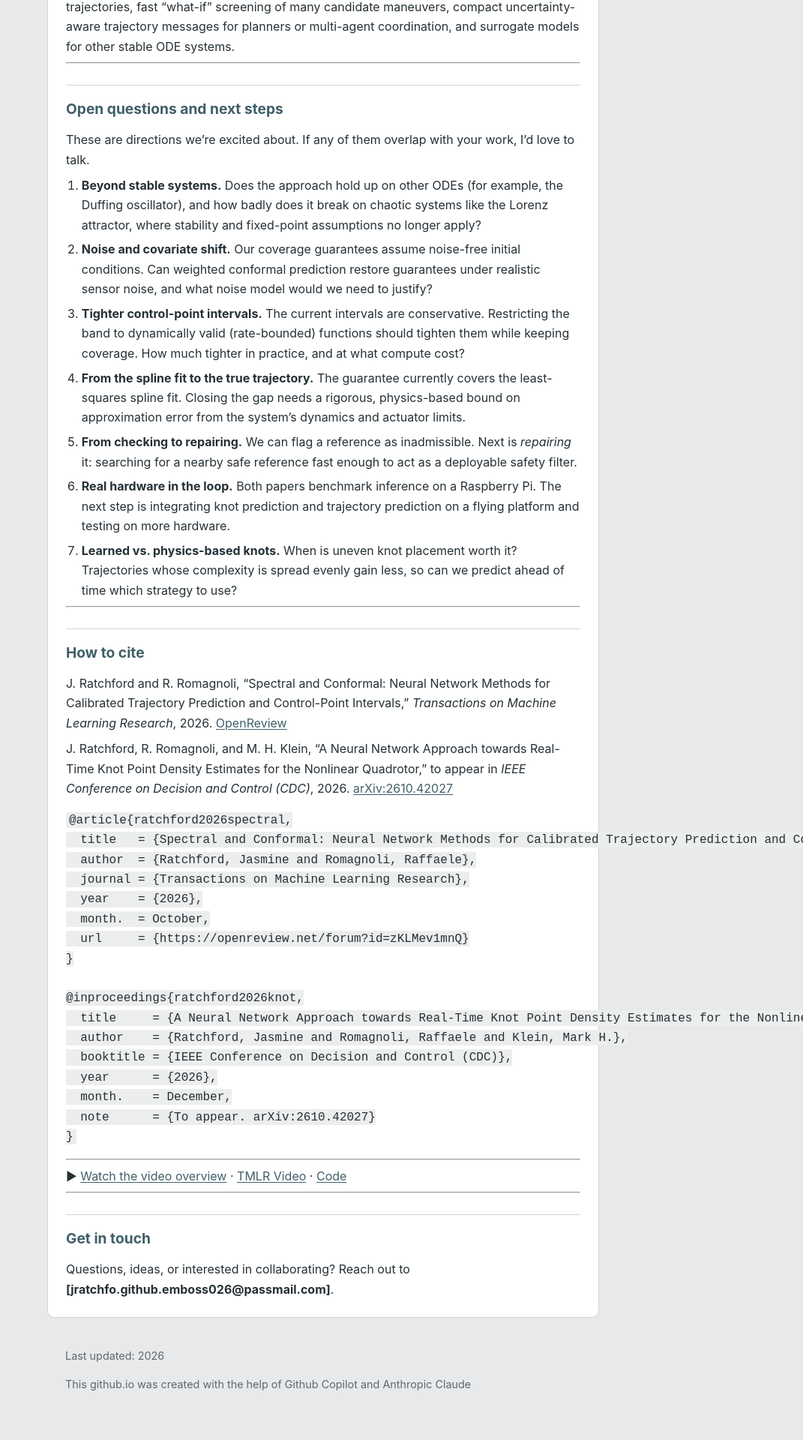
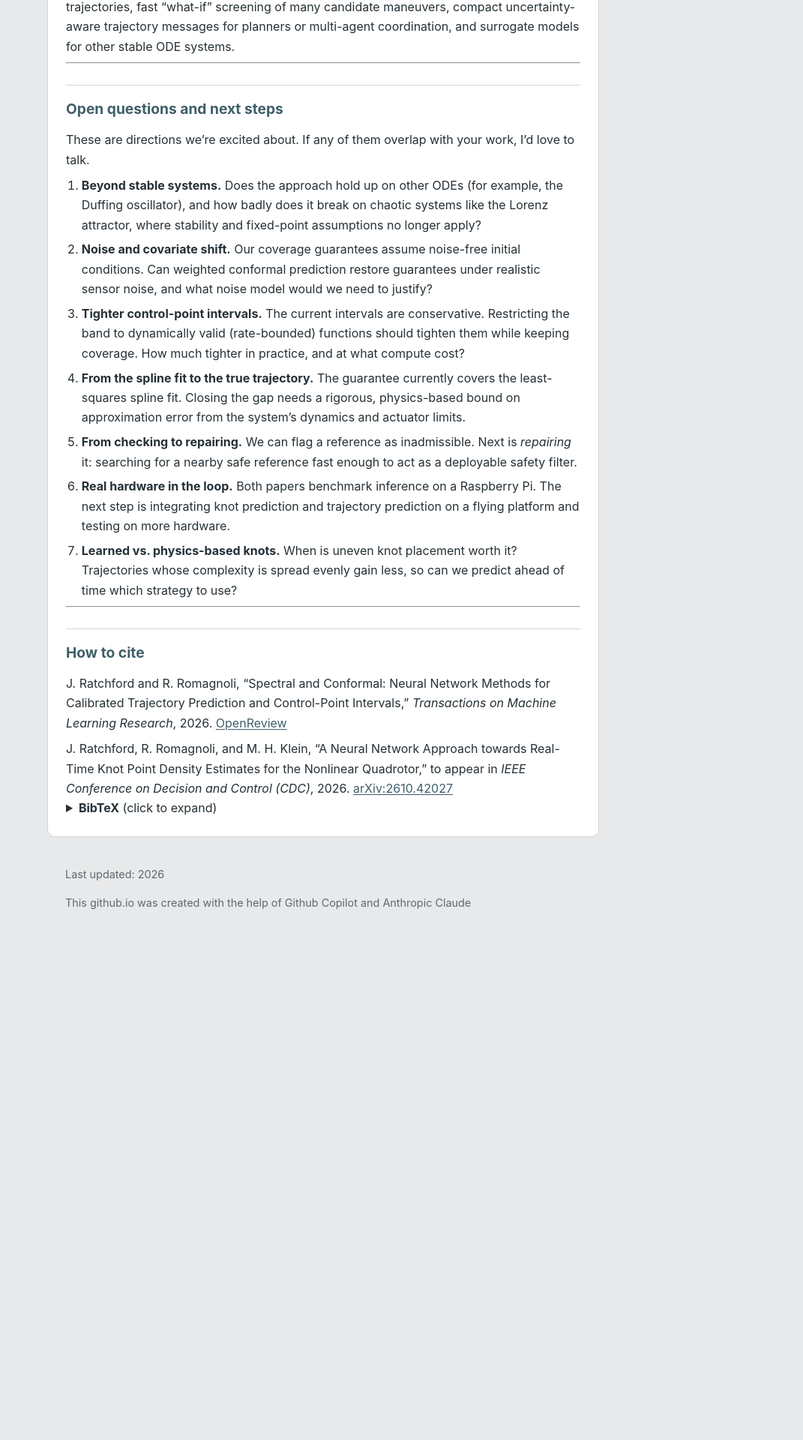
Before and after one commit to jratchfo/jratchfo.github.io, a Jekyll site: the page built from spline_research_overview.md, in a window 1280 px wide. Shown: the part 2028-3948 px from the top of the page at 75% size, without its empty margins (209-1280 px from the left). Built offline with Jekyll 4.4.1, drawn with Linux system fonts in a browser that asks for light colours; our own code applies the rules of GitHub Pages for plain Markdown files; after the commit the page ends 3306 px from its top, so only the background shows below that.

Commit message:
Update spline_research_overview.md

````diff
--- a/spline_research_overview.md
+++ b/spline_research_overview.md
@@ -73,13 +73,19 @@ J. Ratchford and R. Romagnoli, "Spectral and Conformal: Neural Network Methods f
 
 J. Ratchford, R. Romagnoli, and M. H. Klein, "A Neural Network Approach towards Real-Time Knot Point Density Estimates for the Nonlinear Quadrotor," to appear in *IEEE Conference on Decision and Control (CDC)*, 2026. [arXiv:2610.42027](https://arxiv.org/abs/2610.42027)
 
+<style>
+  .bibtex pre, .bibtex code { white-space: pre-wrap; word-break: break-word; font-size: 0.8em; }
+</style>
+
+<details class="bibtex" markdown="1">
+<summary><strong>BibTeX</strong> (click to expand)</summary>
 ```bibtex
 @article{ratchford2026spectral,
   title   = {Spectral and Conformal: Neural Network Methods for Calibrated Trajectory Prediction and Control-Point Intervals},
   author  = {Ratchford, Jasmine and Romagnoli, Raffaele},
   journal = {Transactions on Machine Learning Research},
   year    = {2026},
-  month.  = October,
+  month   = October,
   url     = {https://openreview.net/forum?id=zKLMev1mnQ}
 }
 
@@ -88,7 +94,7 @@ J. Ratchford, R. Romagnoli, and M. H. Klein, "A Neural Network Approach towards
   author    = {Ratchford, Jasmine and Romagnoli, Raffaele and Klein, Mark H.},
   booktitle = {IEEE Conference on Decision and Control (CDC)},
   year      = {2026},
-  month.    = December,
+  month     = December,
   note      = {To appear. arXiv:2610.42027}
 }
 ```
````
